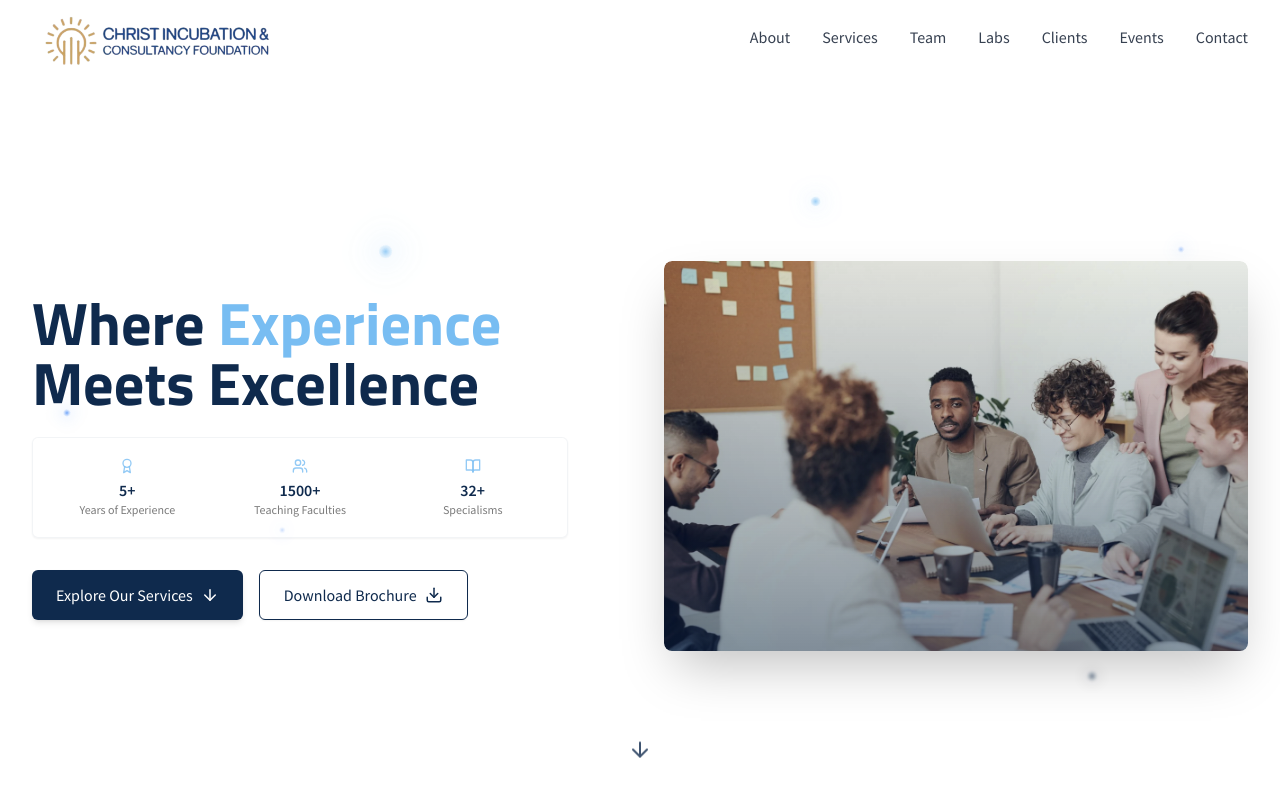
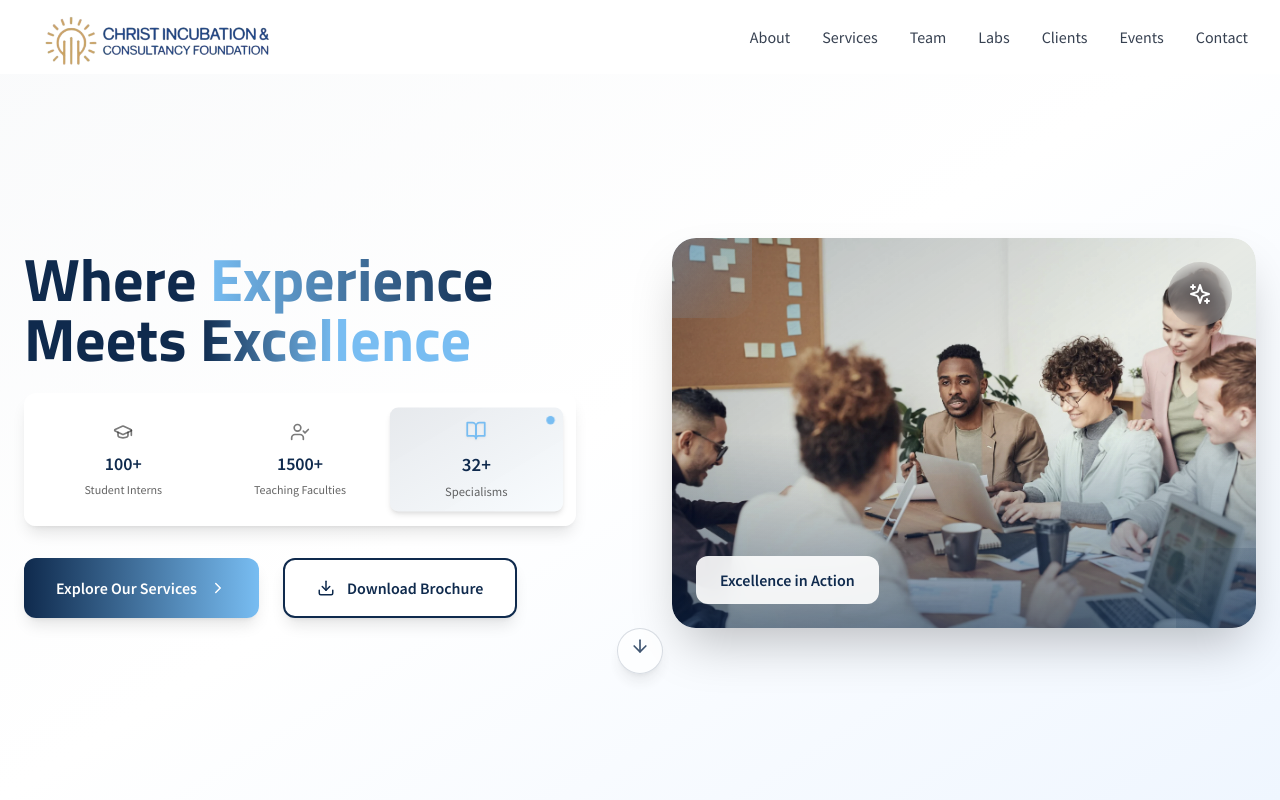
Before and after one commit to CHRIST-Consulting/Consulting-Official-Website, a React (Vite) app: page / in a window 1280 px wide. Shown: the top 800 px of the page. Built offline with nearby package versions, Linux system fonts and the light colour scheme.

Commit message:
Refactor Clients, Hero, and Teams sections for improved content accuracy and visual enhancements

```diff
--- a/src/components/sections/Hero.tsx
+++ b/src/components/sections/Hero.tsx
@@ -1,92 +1,142 @@
 import React, { useState, useEffect } from "react";
-import Button from "../ui/Button";
-import { Download, ArrowDown, Award, Users, BookOpen } from "lucide-react";
+import {
+  Download,
+  ArrowDown,
+  BookOpen,
+  GraduationCap,
+  UserCheck,
+  Sparkles,
+  ChevronRight,
+} from "lucide-react";
 
 const Hero = () => {
   const [currentStatIndex, setCurrentStatIndex] = useState(0);
 
   const stats = [
-    { number: "5+", label: "Years of Experience", icon: Award },
-    { number: "1500+", label: "Teaching Faculties", icon: Users },
+    { number: "100+", label: "Student Interns", icon: GraduationCap },
+    { number: "1500+", label: "Teaching Faculties", icon: UserCheck },
     { number: "32+", label: "Specialisms", icon: BookOpen },
   ];
 
   useEffect(() => {
     const interval = setInterval(() => {
       setCurrentStatIndex((prev) => (prev + 1) % stats.length);
-    }, 3000);
+    }, 2000);
     return () => clearInterval(interval);
   }, []);
 
   return (
     <section
       id="hero"
-      className="min-h-screen relative overflow-hidden flex items-center"
+      className="min-h-screen relative overflow-hidden flex items-center bg-gradient-to-br from-gray-50 via-white to-blue-50"
     >
-      {/* Animated background blob */}
+      {/* Enhanced Background Elements */}
       <div className="absolute -z-10 inset-0 overflow-hidden">
-        <div className="absolute top-1/3 left-1/4 w-1/2 h-1/2 rounded-full bg-primary opacity-5 blob-animation"></div>
+        {/* Primary gradient blob */}
+        <div className="absolute top-1/4 left-1/6 w-3/5 h-3/5 rounded-full bg-gradient-to-br from-primary/10 via-sky-blue/8 to-transparent opacity-60 blob-animation blur-3xl"></div>
+
+        {/* Secondary accent blob */}
         <div
-          className="absolute top-1/4 right-1/3 w-1/3 h-1/3 rounded-full bg-accent opacity-10 blob-animation"
+          className="absolute top-1/3 right-1/4 w-2/5 h-2/5 rounded-full bg-gradient-to-br from-accent/15 via-primary/10 to-transparent opacity-40 blob-animation blur-2xl"
           style={{ animationDelay: "2s" }}
         ></div>
+
+        {/* Tertiary small blob */}
         <div
-          className="absolute bottom-1/3 right-1/2 w-1/4 h-1/4 rounded-full bg-primary-light opacity-5 blob-animation"
+          className="absolute bottom-1/4 left-1/3 w-1/3 h-1/3 rounded-full bg-gradient-to-br from-sky-blue/12 via-primary/8 to-transparent opacity-30 blob-animation blur-xl"
           style={{ animationDelay: "4s" }}
+        ></div>
+
+        {/* Geometric patterns */}
+        <div className="absolute top-20 right-20 w-32 h-32 border border-primary/10 rounded-full animate-pulse"></div>
+        <div
+          className="absolute bottom-32 left-16 w-24 h-24 border border-accent/15 rounded-full animate-pulse"
+          style={{ animationDelay: "1s" }}
+        ></div>
+        <div
+          className="absolute top-1/2 left-8 w-16 h-16 border border-sky-blue/20 rounded-full animate-pulse"
+          style={{ animationDelay: "3s" }}
         ></div>
       </div>
 
-      {/* Particle Effects */}
+      {/* Enhanced Particle Effects */}
       <div className="absolute inset-0 overflow-hidden pointer-events-none">
-        <div className="particle particle-1"></div>
-        <div className="particle particle-2"></div>
-        <div className="particle particle-3"></div>
-        <div className="particle particle-4"></div>
-        <div className="particle particle-5"></div>
-        <div className="particle particle-6"></div>
-        <div className="particle particle-7"></div>
-        <div className="particle particle-8"></div>
-        <div className="particle particle-9"></div>
-        <div className="particle particle-10"></div>
+        {Array.from({ length: 15 }).map((_, i) => (
+          <div
+            key={i}
+            className={`particle particle-${i + 1} opacity-30`}
+            style={{
+              background: `radial-gradient(circle, ${
+                i % 3 === 0
+                  ? "rgb(14, 165, 233)"
+                  : i % 3 === 1
+                  ? "rgb(59, 130, 246)"
+                  : "rgb(99, 102, 241)"
+              } 0%, transparent 70%)`,
+              animationDelay: `${i * 0.5}s`,
+              animationDuration: `${15 + i * 2}s`,
+            }}
+          />
+        ))}
       </div>
 
-      <div className="section-container pt-20 sm:pt-32">
-        <div className="grid grid-cols-1 lg:grid-cols-2 gap-8 lg:gap-12 items-center">
-          <div className="lg:pr-12">
-            <h1 className="text-3xl sm:text-4xl md:text-5xl lg:text-6xl font-bold text-primary mb-4 sm:mb-6 leading-tight animate-fade-in">
-              Where <span className="text-sky-blue">Experience</span> Meets
-              Excellence
+      <div className="section-container pt-16 sm:pt-20 lg:pt-32 relative z-10 px-4 sm:px-6">
+        <div className="grid grid-cols-1 lg:grid-cols-2 gap-6 lg:gap-16 items-center">
+          <div className="lg:pr-8 text-center lg:text-left">
+            {/* Main Heading */}
+            <h1 className="text-4xl md:text-5xl lg:text-6xl font-bold text-primary mb-4 sm:mb-6 leading-tight animate-fade-in">
+              Where{" "}
+              <span className="bg-gradient-to-r from-sky-blue to-primary bg-clip-text text-transparent">
+                Experience
+              </span>{" "}
+              Meets{" "}
+              <span className="text-gradient bg-gradient-to-r from-primary via-sky-blue to-accent bg-clip-text text-transparent">
+                Excellence
+              </span>
             </h1>
 
-            {/* Statistics Section */}
+            {/* Enhanced Statistics Section */}
             <div
               className="mb-6 sm:mb-8 animate-slide-up"
               style={{ animationDelay: "400ms" }}
             >
-              <div className="grid grid-cols-3 gap-1 sm:gap-2 p-2 sm:p-3 bg-white/60 backdrop-blur-sm rounded-md shadow-sm border border-primary/5">
+              <div className="grid grid-cols-3 gap-1 sm:gap-3 p-2 sm:p-4 bg-white/80 backdrop-blur-lg rounded-lg sm:rounded-xl shadow-lg border border-white/20 hover:shadow-xl transition-all duration-300 max-w-md mx-auto lg:max-w-none">
                 {stats.map((stat, index) => {
                   const Icon = stat.icon;
                   return (
                     <div
                       key={index}
-                      className={`text-center transition-all duration-300 transform hover:scale-102 p-1 sm:p-2 rounded-sm ${
+                      className={`text-center transition-all duration-500 transform hover:scale-105 p-2 sm:p-3 rounded-md sm:rounded-lg group ${
                         index === currentStatIndex
-                          ? "text-primary bg-primary/3"
-                          : "text-charcoal/80 hover:bg-accent/3"
+                          ? "bg-gradient-to-br from-primary/10 to-sky-blue/5 text-primary shadow-md scale-105"
+                          : "text-charcoal/80 hover:bg-gradient-to-br hover:from-accent/5 hover:to-primary/5"
                       }`}
                     >
-                      <Icon
-                        size={14}
-                        className="text-sky-blue/80 mx-auto mb-1 sm:hidden"
-                      />
-                      <Icon
-                        size={16}
-                        className="text-sky-blue/80 mx-auto mb-1 hidden sm:block"
-                      />
-                      <div className="font-semibold text-sm sm:text-base text-primary">
+                      <div className="relative">
+                        <Icon
+                          size={16}
+                          className={`mx-auto mb-1 transition-all duration-300 ${
+                            index === currentStatIndex
+                              ? "text-sky-blue drop-shadow-sm"
+                              : "text-charcoal/60 group-hover:text-primary"
+                          } sm:hidden`}
+                        />
+                        <Icon
+                          size={20}
+                          className={`mx-auto mb-1 sm:mb-2 transition-all duration-300 ${
+                            index === currentStatIndex
+                              ? "text-sky-blue drop-shadow-sm"
+                              : "text-charcoal/60 group-hover:text-primary"
+                          } hidden sm:block`}
+                        />
+                        {index === currentStatIndex && (
+                          <div className="absolute -top-1 -right-1 w-1.5 h-1.5 sm:w-2 sm:h-2 bg-sky-blue rounded-full animate-ping"></div>
+                        )}
+                      </div>
+                      <div className="font-bold text-sm sm:text-base lg:text-lg text-primary mb-0.5 sm:mb-1">
                         {stat.number}
                       </div>
-                      <div className="text-xs text-charcoal/60 leading-tight">
+                      <div className="text-xs text-charcoal/70 leading-tight font-medium">
                         {stat.label}
                       </div>
                     </div>
@@ -95,78 +145,123 @@ const Hero = () => {
               </div>
             </div>
 
+            {/* Enhanced CTA Buttons */}
             <div
-              className="flex flex-col sm:flex-row gap-3 sm:gap-4 animate-slide-up"
+              className="flex flex-col sm:flex-row gap-3 sm:gap-6 animate-slide-up max-w-md mx-auto lg:max-w-none"
               style={{ animationDelay: "600ms" }}
             >
               <a
                 href="#services"
-                className="btn-primary flex items-center justify-center gap-2 text-sm sm:text-base py-2 sm:py-3"
+                className="group relative overflow-hidden bg-gradient-to-r from-primary to-sky-blue text-white font-semibold py-3 sm:py-4 px-6 sm:px-8 rounded-lg sm:rounded-xl shadow-lg hover:shadow-xl transition-all duration-300 transform hover:scale-105 flex items-center justify-center gap-2 sm:gap-3 text-sm sm:text-base"
               >
-                Explore Our Services
-                <ArrowDown size={16} className="sm:hidden" />
-                <ArrowDown size={18} className="hidden sm:inline" />
+                <span className="relative z-10">Explore Our Services</span>
+                <ChevronRight
+                  size={16}
+                  className="group-hover:translate-x-1 transition-transform duration-300 sm:hidden"
+                />
+                <ChevronRight
+                  size={18}
+                  className="group-hover:translate-x-1 transition-transform duration-300 hidden sm:block"
+                />
+                <div className="absolute inset-0 bg-gradient-to-r from-sky-blue to-primary opacity-0 group-hover:opacity-100 transition-opacity duration-300"></div>
               </a>
 
               <a
                 href="#"
-                className="btn-secondary flex items-center justify-center gap-2 text-sm sm:text-base py-2 sm:py-3"
+                className="group relative bg-white/90 backdrop-blur-sm border-2 border-primary text-primary font-semibold py-3 sm:py-4 px-6 sm:px-8 rounded-lg sm:rounded-xl shadow-lg hover:shadow-xl transition-all duration-300 transform hover:scale-105 flex items-center justify-center gap-2 sm:gap-3 hover:bg-primary hover:text-white text-sm sm:text-base"
               >
-                Download Brochure
-                <Download size={16} className="sm:hidden" />
-                <Download size={18} className="hidden sm:inline" />
+                <Download
+                  size={16}
+                  className="group-hover:animate-bounce sm:hidden"
+                />
+                <Download
+                  size={18}
+                  className="group-hover:animate-bounce hidden sm:block"
+                />
+                <span>Download Brochure</span>
               </a>
             </div>
           </div>
 
-          {/* Mobile Image */}
-          <div className="block lg:hidden mt-8">
+          {/* Enhanced Mobile Image */}
+          <div className="block lg:hidden mt-8 sm:mt-12 px-2 sm:px-0">
             <div
-              className="relative rounded-lg overflow-hidden shadow-lg animate-fade-in"
+              className="relative rounded-2xl sm:rounded-3xl overflow-hidden shadow-xl sm:shadow-2xl animate-fade-in transform hover:scale-105 transition-all duration-500"
               style={{ animationDelay: "700ms" }}
             >
+              <div className="absolute inset-0 bg-gradient-to-br from-primary/20 via-transparent to-sky-blue/20 z-10"></div>
               <img
                 src="/images/home/hero.png"
                 alt="CICF Team"
-                className="w-full h-auto rounded-lg"
+                className="w-full h-auto rounded-2xl sm:rounded-3xl"
                 loading="eager"
                 decoding="async"
                 width="400"
                 height="300"
                 fetchPriority="high"
               />
-              <div className="absolute inset-0 bg-gradient-to-t from-primary/40 to-transparent"></div>
+              <div className="absolute inset-0 bg-gradient-to-t from-primary/60 via-transparent to-transparent z-20"></div>
+
+              {/* Floating elements - mobile optimized */}
+              <div className="absolute top-2 sm:top-4 right-2 sm:right-4 w-8 sm:w-12 h-8 sm:h-12 bg-white/20 backdrop-blur-sm rounded-full flex items-center justify-center z-30">
+                <Sparkles size={16} className="text-white sm:hidden" />
+                <Sparkles size={20} className="text-white hidden sm:block" />
+              </div>
+              <div className="absolute bottom-2 sm:bottom-4 left-2 sm:left-4 px-2 sm:px-4 py-1 sm:py-2 bg-white/90 backdrop-blur-sm rounded-md sm:rounded-lg z-30">
+                <span className="text-xs sm:text-sm font-semibold text-primary">
+                  Excellence in Action
+                </span>
+              </div>
             </div>
           </div>
 
-          {/* Desktop Image */}
+          {/* Enhanced Desktop Image */}
           <div className="hidden lg:block">
             <div
-              className="relative rounded-lg overflow-hidden shadow-2xl animate-fade-in"
+              className="relative rounded-3xl overflow-hidden shadow-2xl animate-fade-in transform hover:scale-105 transition-all duration-500 group"
               style={{ animationDelay: "900ms" }}
             >
+              <div className="absolute inset-0 bg-gradient-to-br from-primary/20 via-transparent to-sky-blue/20 z-10 group-hover:from-primary/30 group-hover:to-sky-blue/30 transition-all duration-500"></div>
               <img
                 src="/images/home/hero.png"
                 alt="CICF Team"
-                className="w-full h-auto rounded-lg"
+                className="w-full h-auto rounded-3xl"
                 loading="eager"
                 decoding="async"
                 width="600"
                 height="400"
                 fetchPriority="high"
               />
-              <div className="absolute inset-0 bg-gradient-to-t from-primary/50 to-transparent"></div>
+              <div className="absolute inset-0 bg-gradient-to-t from-primary/60 via-transparent to-transparent z-20"></div>
+
+              {/* Enhanced floating elements */}
+              <div className="absolute top-6 right-6 w-16 h-16 bg-white/20 backdrop-blur-md rounded-full flex items-center justify-center z-30 group-hover:scale-110 transition-transform duration-300">
+                <Sparkles size={24} className="text-white animate-pulse" />
+              </div>
+              <div className="absolute bottom-6 left-6 px-6 py-3 bg-white/90 backdrop-blur-md rounded-xl z-30 group-hover:bg-white transition-colors duration-300">
+                <span className="text-base font-bold text-primary">
+                  Excellence in Action
+                </span>
+              </div>
+
+              {/* Decorative corner elements */}
+              <div className="absolute top-0 left-0 w-20 h-20 bg-gradient-to-br from-sky-blue/30 to-transparent rounded-br-3xl z-20"></div>
+              <div className="absolute bottom-0 right-0 w-20 h-20 bg-gradient-to-tl from-primary/30 to-transparent rounded-tl-3xl z-20"></div>
             </div>
           </div>
         </div>
 
-        <div className="absolute bottom-6 sm:bottom-8 left-0 right-0 flex justify-center animate-bounce">
+        {/* Enhanced Scroll Indicator */}
+        <div
+          className="bottom-4 sm:bottom-8 lg:bottom-12 left-0 right-0 flex flex-col items-center animate-fade-in"
+          style={{ animationDelay: "1000ms" }}
+        >
           <a
             href="#about"
-            className="text-primary opacity-80 hover:opacity-100 transition-opacity"
+            className="group relative p-2 sm:p-3 bg-white/80 backdrop-blur-sm border border-primary/20 rounded-full text-primary opacity-80 hover:opacity-100 hover:bg-primary/90 hover:text-white transition-all duration-300 transform hover:scale-110 shadow-lg hover:shadow-xl"
           >
-            <ArrowDown size={20} className="sm:hidden" />
-            <ArrowDown size={24} className="hidden sm:inline" />
+            <ArrowDown size={16} className="animate-bounce sm:hidden" />
+            <ArrowDown size={20} className="animate-bounce hidden sm:block" />
           </a>
         </div>
       </div>
```
Also changed, not shown: src/components/sections/Clients.tsx (+44 -33 lines), src/components/sections/Teams.tsx (+6 -11 lines).
